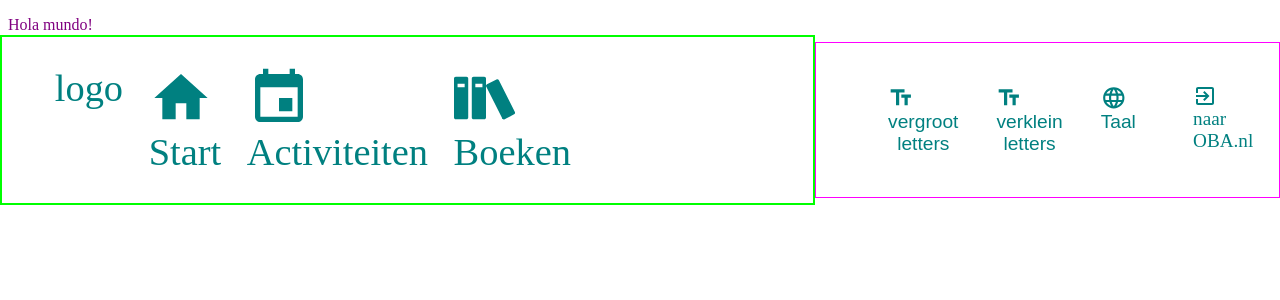
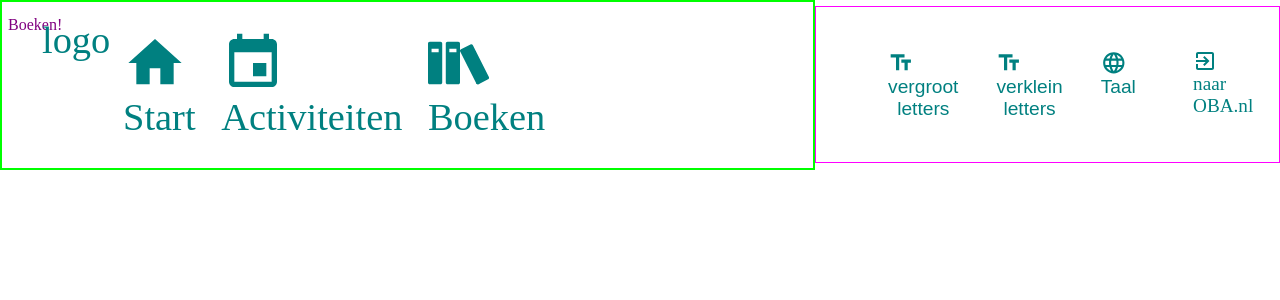
Before and after one commit to LeontineC/Oba-simpel, a React (Create React App) app: page /boeken in a window 1280 px wide. Shown: the top 300 px of the page. Built offline with nearby package versions, Linux system fonts and the light colour scheme.

Commit message:
routing navLinks useContext in components

```diff
--- a/src/App.js
+++ b/src/App.js
@@ -1,30 +1,39 @@
-import React, {useState} from 'react'
-import Header from './components/Header'
-import Navbar from './components/Navbar'
-import { FontProvider } from './components/FontContext'
-import './Sass/main.css'
-import {BrowserRouter as Router , Route, Switch } from "react-router-dom";
-import Activiteiten from './pages/Activiteiten'
-import Boeken from './pages/Boeken'
+import React, { useState } from "react";
+import Header from "./components/Header";
+import Navbar from "./components/Navbar";
+import { FontProvider } from "./components/FontContext";
+import "./Sass/main.css";
+import { BrowserRouter as Router, Route, Switch } from "react-router-dom";
+import Activiteiten from "./pages/Activiteiten";
+import Boeken from "./pages/Boeken";
+import Home from "./pages/Home";
 
 const App = () => {
   const [fontSize, setFontSize] = useState(20);
-  const value = {fontSize, setFontSize};
+  const value = { fontSize, setFontSize };
 
   return (
     <>
-    <Router>
-    <div>
-   <FontProvider>
-    <Navbar />
-    <Header />
-   </FontProvider>
+    <FontProvider>
+      <Router>
+        <div>
 
+            <Navbar />
+            {/* <Boeken /> */}
+            {/* <Activiteiten /> */}
+            {/* <Home /> */}
+            <Switch>
+              <Route exact path="/" component={Home}></Route>
+              <Route exact path="/boeken" component={Boeken}></Route>
+              <Route exact path="/activiteiten" component={Activiteiten}></Route>
+              <Header />
+            </Switch>
 
-    </div>
-    </Router>
+        </div>
+      </Router>
+      </FontProvider>
     </>
-  )
-}
+  );
+};
 
-export default App
+export default App;
--- a/src/Sass/components/_navbar.scss
+++ b/src/Sass/components/_navbar.scss
@@ -4,7 +4,7 @@
     align-items: center;
     position: fixed;
     width: 100vw;
-    height: 30vh;
+    // height: 30vh;
     top: 0;
     left: 0;
     right: 0;
@@ -23,9 +23,6 @@
         justify-content: space-between;
         li {
             list-style-type: none;
-            margin: 1vw;
-            display: flex;
-            flex-direction: column;
             font-size: 3vw;
         }
     }
@@ -57,6 +54,14 @@
     }
 }
 
+.navLink {
+    color: teal;
+    margin: 1vw;
+    display: flex;
+    flex-direction: column;
+    text-decoration: none;
+}
+
 .retourOBA {
     a{
         text-decoration: none;
--- a/src/Sass/main.css
+++ b/src/Sass/main.css
@@ -12,7 +12,6 @@ body {
           align-items: center;
   position: fixed;
   width: 100vw;
-  height: 30vh;
   top: 0;
   left: 0;
   right: 0;
@@ -45,14 +44,6 @@ body {
 
 .left ul li {
   list-style-type: none;
-  margin: 1vw;
-  display: -webkit-box;
-  display: -ms-flexbox;
-  display: flex;
-  -webkit-box-orient: vertical;
-  -webkit-box-direction: normal;
-      -ms-flex-direction: column;
-          flex-direction: column;
   font-size: 3vw;
 }
 
@@ -100,6 +91,19 @@ body {
   font-size: 1.5vw;
 }
 
+.navLink {
+  color: teal;
+  margin: 1vw;
+  display: -webkit-box;
+  display: -ms-flexbox;
+  display: flex;
+  -webkit-box-orient: vertical;
+  -webkit-box-direction: normal;
+      -ms-flex-direction: column;
+          flex-direction: column;
+  text-decoration: none;
+}
+
 .retourOBA a {
   text-decoration: none;
   display: -webkit-box;
--- a/src/components/Navbar.js
+++ b/src/components/Navbar.js
@@ -6,7 +6,7 @@ import TextFieldsIcon from "@material-ui/icons/TextFields";
 import LanguageIcon from "@material-ui/icons/Language";
 import ExitToAppIcon from "@material-ui/icons/ExitToApp";
 import { ImBooks } from "react-icons/im";
-import { NavLink } from "react-router-dom"
+import { NavLink } from "react-router-dom";
 
 const Navbar = () => {
   const [fontSize, setFontSize] = useContext(FontContext);
@@ -18,16 +18,22 @@ const Navbar = () => {
           <ul className="listLeft">
             <li>logo</li>
             <li className="startNav" style={{ color: "teal" }}>
+              <NavLink to="/" className="navLink">
                 <HomeIcon style={{ color: "teal", fontSize: "5vw" }} />
                 Start
+              </NavLink>
             </li>
             <li className="activiteitenNav" style={{ color: "teal" }}>
+              <NavLink to="/activiteiten" className="navLink">
                 <EventIcon style={{ color: "teal", fontSize: "5vw" }} />
                 Activiteiten
+              </NavLink>
             </li>
             <li className="boekenNav" style={{ color: "teal" }}>
+              <NavLink to="/boeken" className="navLink">
                 <ImBooks style={{ fontSize: "5vw" }} />
                 Boeken
+              </NavLink>
             </li>
           </ul>
         </section>
--- a/src/pages/Activiteiten.js
+++ b/src/pages/Activiteiten.js
@@ -0,0 +1,14 @@
+import React, {useContext} from 'react'
+import { FontContext } from '../components/FontContext'
+
+const Activiteiten = () => {
+    const [fontSize] = useContext(FontContext);
+
+    return (
+        <div>
+           <p style={{fontSize:`${fontSize}px`}}> Activiteiten!</p>
+        </div>
+    )
+}
+
+export default Activiteiten
--- a/src/pages/Boeken.js
+++ b/src/pages/Boeken.js
@@ -0,0 +1,14 @@
+import React, {useContext} from 'react'
+import {FontContext} from '../components/FontContext';
+
+const Boeken = () => {
+    const [fontSize] = useContext(FontContext);
+
+    return (
+        <div>
+            <p style={{fontSize:`${fontSize}px`}}> Boeken!</p>
+        </div>
+    )
+}
+
+export default Boeken
--- a/src/pages/Home.js
+++ b/src/pages/Home.js
@@ -0,0 +1,14 @@
+import React, {useContext} from 'react';
+import {FontContext} from '../components/FontContext';
+
+const Home = () => {
+    const [fontSize] = useContext(FontContext);
+
+    return (
+        <div>
+            <p style={{fontSize:`${fontSize}px`}}> Home!</p>
+        </div>
+    )
+}
+
+export default Home
```
Also changed, not shown: 1 other file (tests, documents, lock files or other folders). Lines whose indentation alone changed are shown as unchanged.
